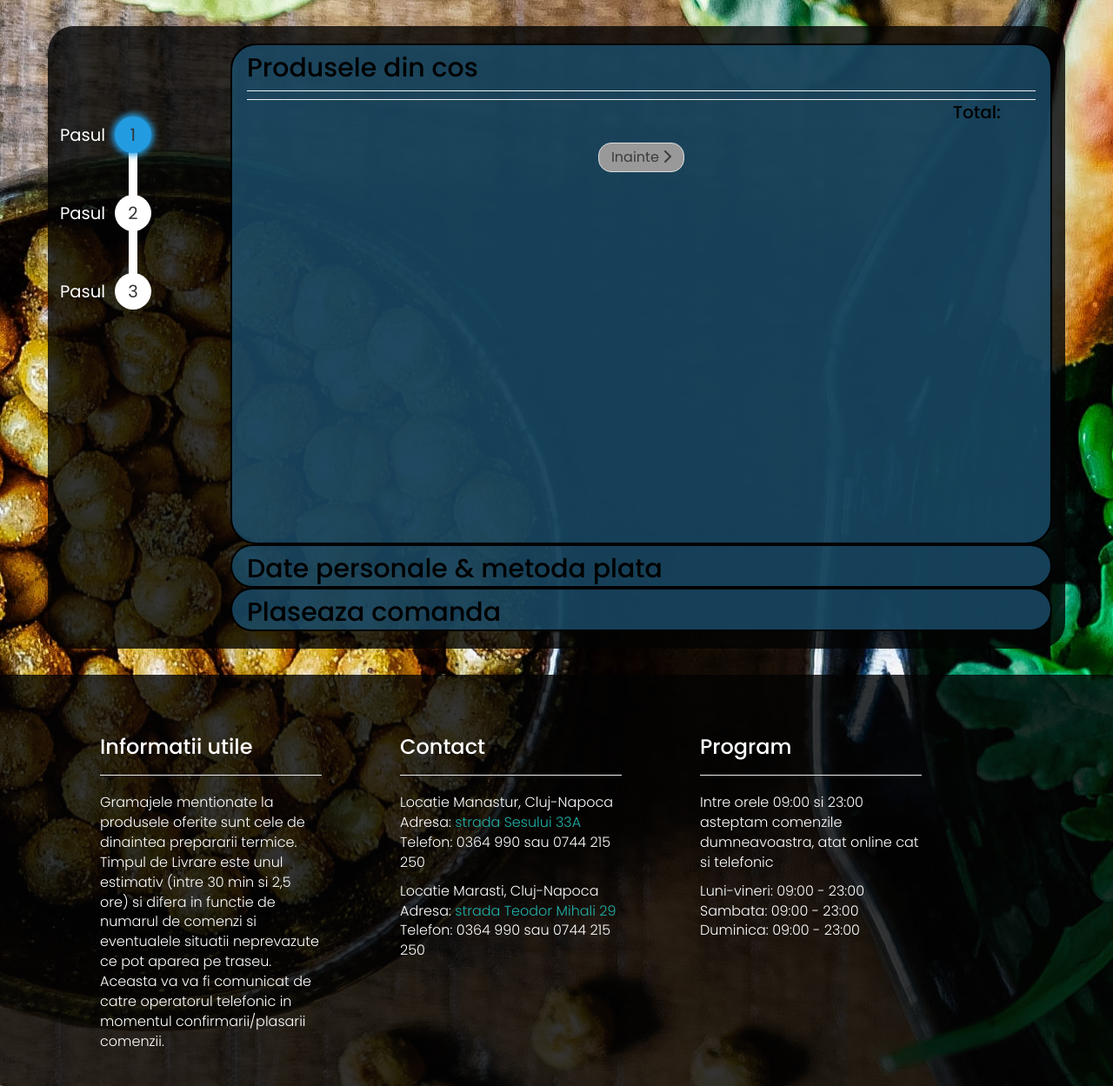
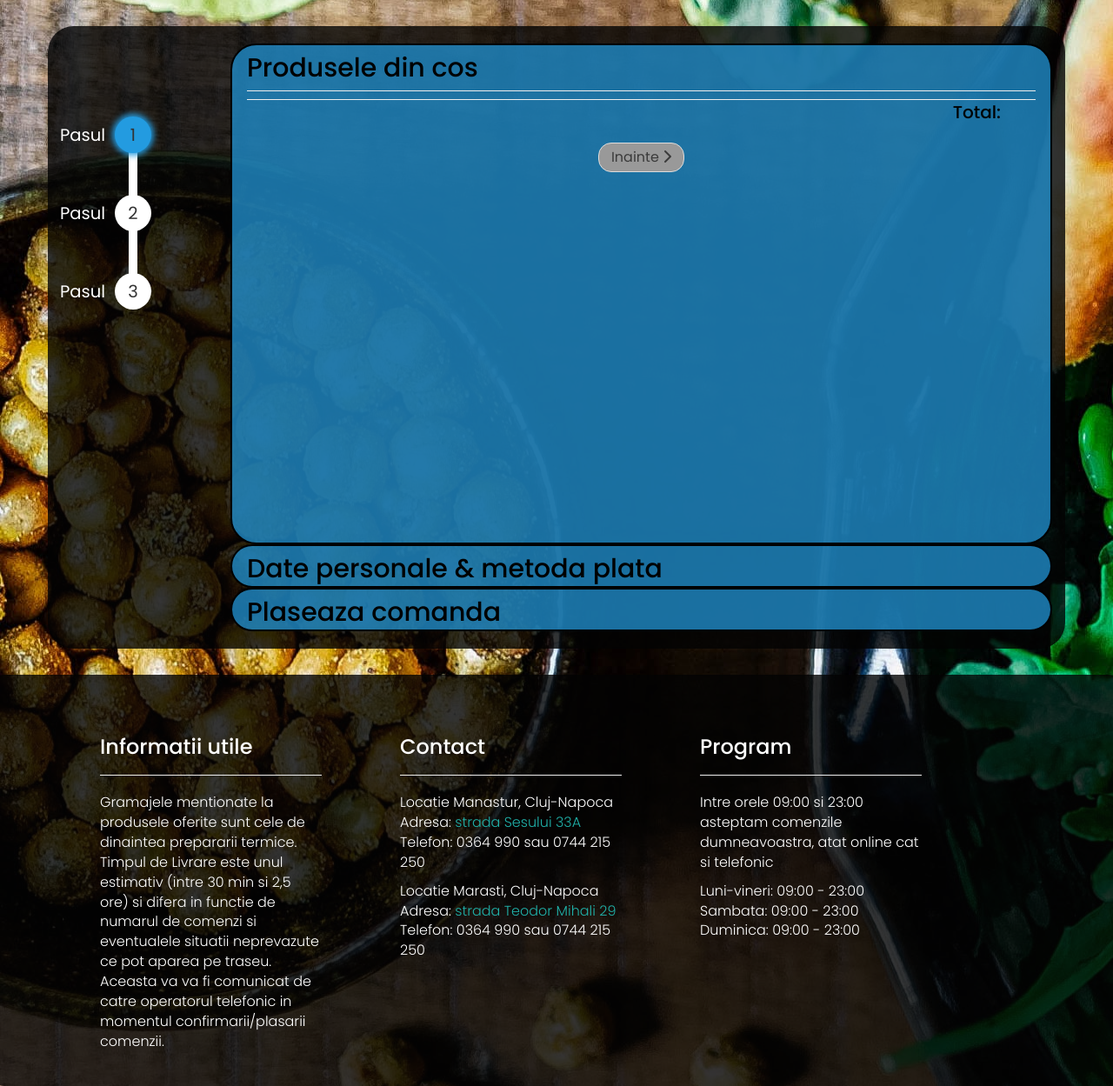
Before and after one commit to GeorgeSigoiu/foodsite, a Django app: template products/templates/products/buy_products.html in a window 1280 px wide. Shown: the part 52-1301 px from the top of the page at 87% size. Run offline with Django 3.2, Linux system fonts and the light colour scheme; the template is opened without the code that fills it, so the values that code supplies are empty; some libraries are stand-ins or nearby versions.

Commit message:
changed colour order form

```diff
--- a/static/styles/app.css
+++ b/static/styles/app.css
@@ -296,7 +296,7 @@ html {
 }
 #content-checkout .container-info {
   padding: 1rem 1.7rem;
-  background-color: rgba(27, 79, 109, 0.8);
+  background-color: rgba(32, 139, 201, 0.8);
   color: black;
   border: 2px solid black;
   border-radius: 30px;
```
